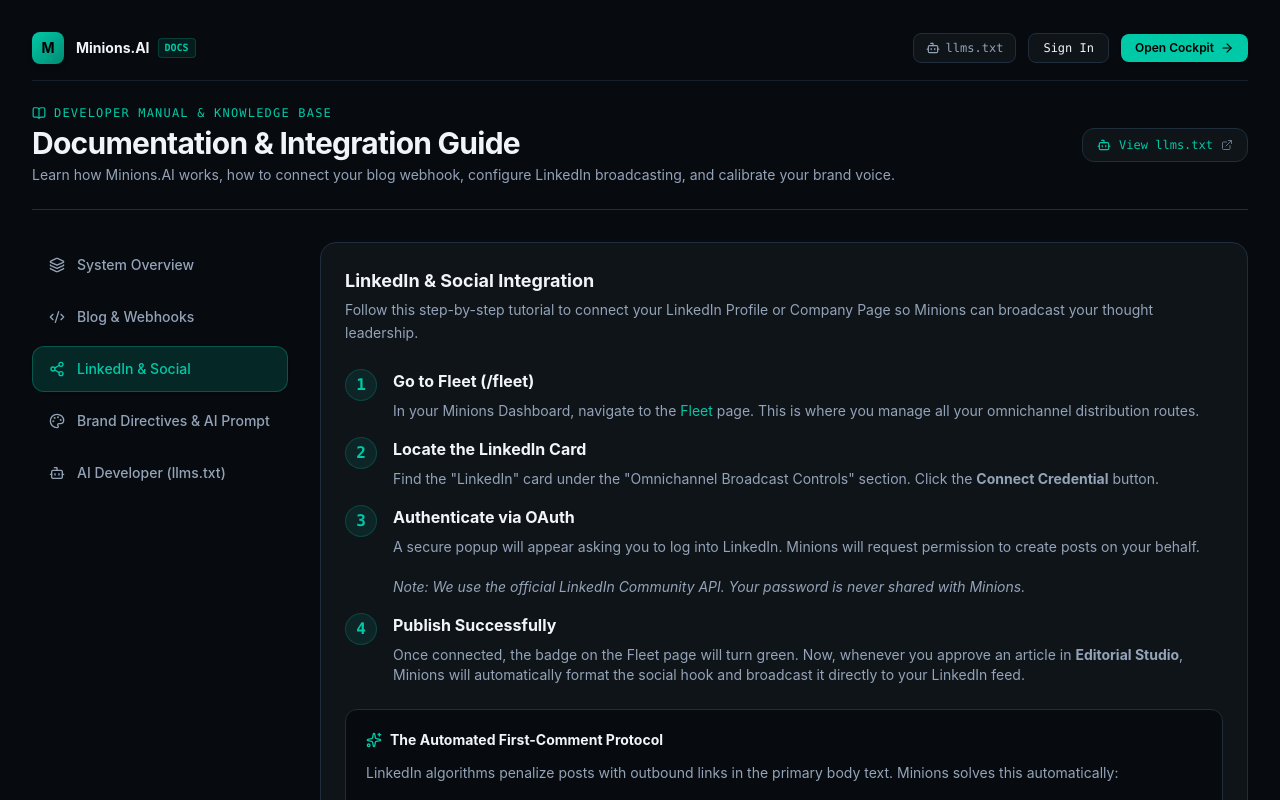
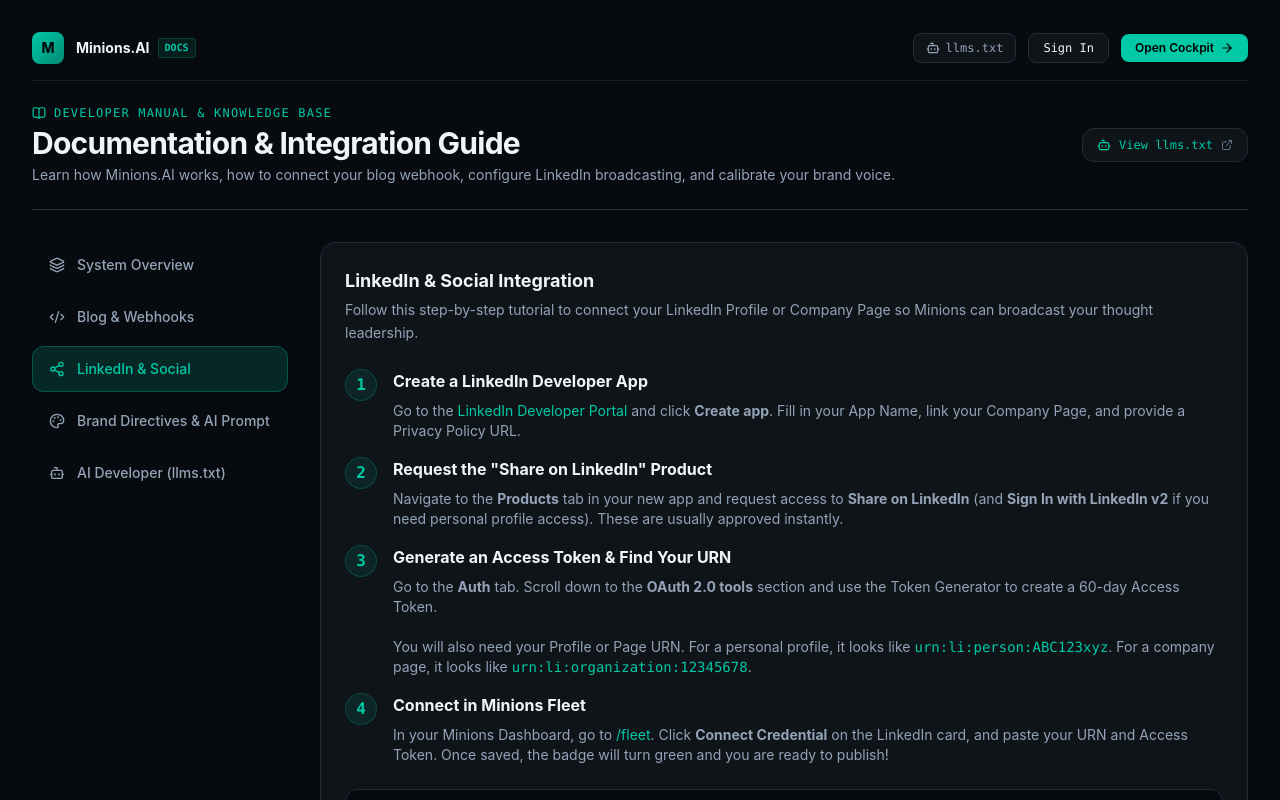
Before and after one commit to parvej-shah/minions-dashboard, a Next.js app: page /docs in a window 1280 px wide. Both pictures are taken after a click on the button "LinkedIn & Social". Shown: the top 800 px of the page. Built offline with nearby package versions, Linux system fonts and the light colour scheme.

Commit message:
docs: rewrite LinkedIn tutorial to detail manual developer app creation and token generation

```diff
--- a/src/app/docs/page.tsx
+++ b/src/app/docs/page.tsx
@@ -491,9 +491,9 @@ Write 2 high-conviction, authentic LinkedIn posts demonstrating:
                   <div className="flex gap-4">
                     <div className="w-8 h-8 rounded-full bg-[#00C9A7]/10 text-[#00C9A7] border border-[#00C9A7]/20 flex items-center justify-center font-bold font-mono shrink-0">1</div>
                     <div className="space-y-2">
-                      <h3 className="font-bold text-[#F1F5F9] text-base">Go to Fleet (/fleet)</h3>
+                      <h3 className="font-bold text-[#F1F5F9] text-base">Create a LinkedIn Developer App</h3>
                       <p className="text-sm text-[#94A3B8]">
-                        In your Minions Dashboard, navigate to the <Link href="/fleet" className="text-[#00C9A7] hover:underline">Fleet</Link> page. This is where you manage all your omnichannel distribution routes.
+                        Go to the <a href="https://developer.linkedin.com/" target="_blank" rel="noreferrer" className="text-[#00C9A7] hover:underline">LinkedIn Developer Portal</a> and click <strong>Create app</strong>. Fill in your App Name, link your Company Page, and provide a Privacy Policy URL.
                       </p>
                     </div>
                   </div>
@@ -501,9 +501,9 @@ Write 2 high-conviction, authentic LinkedIn posts demonstrating:
                   <div className="flex gap-4">
                     <div className="w-8 h-8 rounded-full bg-[#00C9A7]/10 text-[#00C9A7] border border-[#00C9A7]/20 flex items-center justify-center font-bold font-mono shrink-0">2</div>
                     <div className="space-y-2">
-                      <h3 className="font-bold text-[#F1F5F9] text-base">Locate the LinkedIn Card</h3>
+                      <h3 className="font-bold text-[#F1F5F9] text-base">Request the "Share on LinkedIn" Product</h3>
                       <p className="text-sm text-[#94A3B8]">
-                        Find the "LinkedIn" card under the "Omnichannel Broadcast Controls" section. Click the <strong>Connect Credential</strong> button.
+                        Navigate to the <strong>Products</strong> tab in your new app and request access to <strong>Share on LinkedIn</strong> (and <strong>Sign In with LinkedIn v2</strong> if you need personal profile access). These are usually approved instantly.
                       </p>
                     </div>
                   </div>
@@ -511,11 +511,11 @@ Write 2 high-conviction, authentic LinkedIn posts demonstrating:
                   <div className="flex gap-4">
                     <div className="w-8 h-8 rounded-full bg-[#00C9A7]/10 text-[#00C9A7] border border-[#00C9A7]/20 flex items-center justify-center font-bold font-mono shrink-0">3</div>
                     <div className="space-y-2">
-                      <h3 className="font-bold text-[#F1F5F9] text-base">Authenticate via OAuth</h3>
+                      <h3 className="font-bold text-[#F1F5F9] text-base">Generate an Access Token & Find Your URN</h3>
                       <p className="text-sm text-[#94A3B8]">
-                        A secure popup will appear asking you to log into LinkedIn. Minions will request permission to create posts on your behalf.
+                        Go to the <strong>Auth</strong> tab. Scroll down to the <strong>OAuth 2.0 tools</strong> section and use the Token Generator to create a 60-day Access Token.
                         <br/><br/>
-                        <em>Note: We use the official LinkedIn Community API. Your password is never shared with Minions.</em>
+                        You will also need your Profile or Page URN. For a personal profile, it looks like <code className="text-[#00C9A7]">urn:li:person:ABC123xyz</code>. For a company page, it looks like <code className="text-[#00C9A7]">urn:li:organization:12345678</code>.
                       </p>
                     </div>
                   </div>
@@ -523,9 +523,9 @@ Write 2 high-conviction, authentic LinkedIn posts demonstrating:
                   <div className="flex gap-4">
                     <div className="w-8 h-8 rounded-full bg-[#00C9A7]/10 text-[#00C9A7] border border-[#00C9A7]/20 flex items-center justify-center font-bold font-mono shrink-0">4</div>
                     <div className="space-y-2">
-                      <h3 className="font-bold text-[#F1F5F9] text-base">Publish Successfully</h3>
+                      <h3 className="font-bold text-[#F1F5F9] text-base">Connect in Minions Fleet</h3>
                       <p className="text-sm text-[#94A3B8]">
-                        Once connected, the badge on the Fleet page will turn green. Now, whenever you approve an article in <strong>Editorial Studio</strong>, Minions will automatically format the social hook and broadcast it directly to your LinkedIn feed.
+                        In your Minions Dashboard, go to <Link href="/fleet" className="text-[#00C9A7] hover:underline">/fleet</Link>. Click <strong>Connect Credential</strong> on the LinkedIn card, and paste your URN and Access Token. Once saved, the badge will turn green and you are ready to publish!
                       </p>
                     </div>
                   </div>
```
